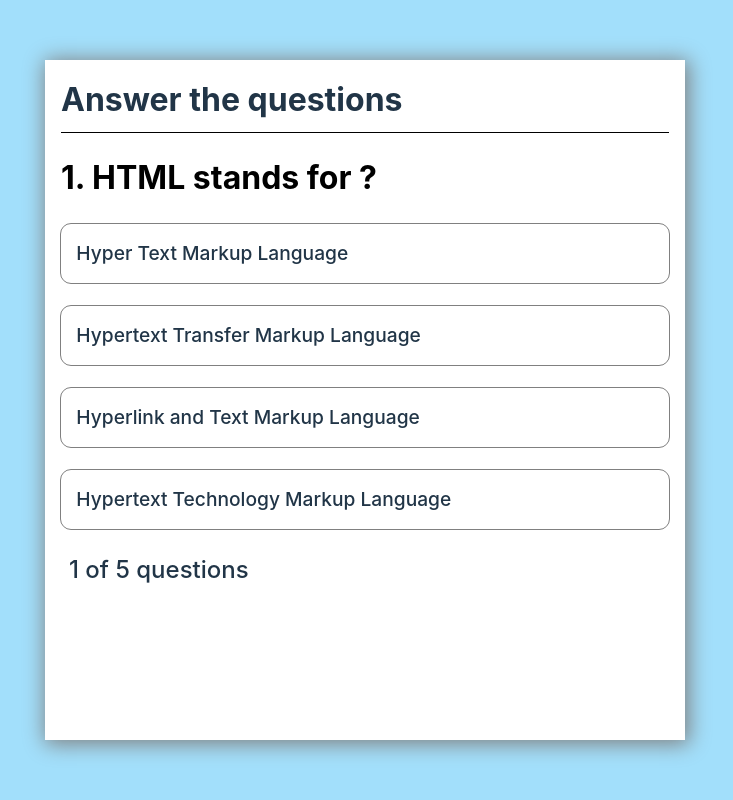
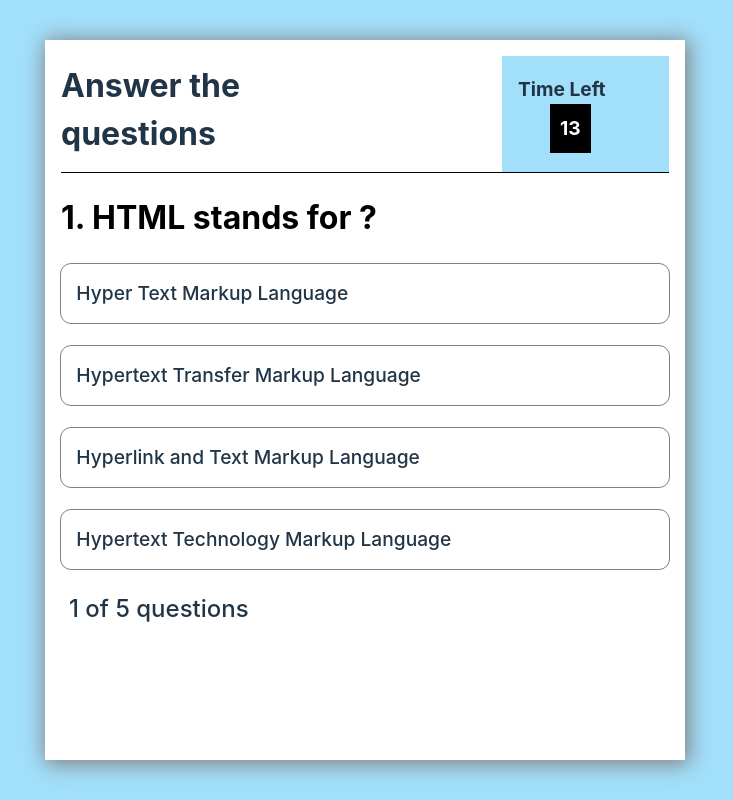
Before and after one commit to Talha12Shiekh/REACT_QUIZZ_APP, a React (Vite) app: page / in a window 1280 px wide. Both pictures are taken after a click on the button "Start Quiz". Shown: the whole page, without its empty margins (275-1008 px from the left). Built offline with nearby package versions, Linux system fonts and the light colour scheme.

Commit message:
Pending Settings Screen

```diff
--- a/src/App.css
+++ b/src/App.css
@@ -20,6 +20,27 @@
 
 .quiz_top_content{
   border-bottom: 1px solid black;
+  display:flex;
+  align-items:center;
+}
+.timer_container{
+  background-color:#03a8f45e;
+  width:30%;
+  margin-left: 8rem;
+}
+
+.timer_container h3{
+  margin-left:1rem;
+  font-size:1.2em;
+}
+
+.timer_container span{
+  background-color:black;
+  height:100%;
+  display:inline-block;
+  padding:10px;
+  color:white;
+  margin-left:2rem;
 }
 
 .question h1{
@@ -37,6 +58,35 @@
   cursor: pointer;
   margin-bottom: 1.4rem;
   user-select: none;
+  display:flex;
+  justify-content:space-between;
+  align-items:center;
+}
+
+.icon_contianer{
+  width:30px;
+  aspect-ratio:1;
+
+  border-radius:50%;
+  display:flex;
+  justify-content:center;
+  align-items:center;
+  font-weight:bold;
+}
+
+.showTickIcon{
+  display:flex;
+  border:3px solid green;
+  color:green;
+}
+.showCrossIcon{
+  display:flex;
+  border:3px solid red;
+  color:red;
+}
+
+.hidden{
+  display:none;
 }
 
 .quiz_options{
@@ -60,11 +110,11 @@
 }
 
 .green{
-  background-color:lightgreen;
+  background-color:#90ee90b0;
 }
 
 .red{
-  background-color:tomato;
+  background-color:#ff634773;
 }
 
 .pointer_events{
@@ -84,7 +134,7 @@
   left:50%;
   transform:translate(-50%,-50%);
   width: 50vw;
-  height: 85vh;
+  height: 90vh;
   background: white;
   box-shadow: 2px 2px 20px 2px grey;
 }
--- a/src/App.jsx
+++ b/src/App.jsx
@@ -1,20 +1,49 @@
-import QuizBox from './QuizBox'
-import './App.css'
-import StartButton from './StartButton'
-import { createPortal } from 'react-dom';
-import {useState} from "react";
+import QuizBox from "./QuizBox";
+import "./App.css";
+import StartButton from "./StartButton";
+import { createPortal } from "react-dom";
+import { useState, useRef,useEffect } from "react";
 
 function App() {
   const [showQuizModal, setShowQuizModal] = useState(false);
+  const [timer, settimer] = useState(15);
+  let interval = useRef();
+
+  useEffect(() => {
+    if(timer < 1){
+      clearInterval(interval.current)
+    }
+  },[timer])
+
+  function increaseTimer() {
+    settimer((p) => p - 1);
+  }
+
+  function increaseCount(){
+    interval.current = setInterval(increaseTimer, 1000);
+  }
+
   return (
     <div className="container">
-      <StartButton onClick={() => setShowQuizModal(true)}/>
-      {showQuizModal && createPortal(
-        <QuizBox setShowQuizModal={setShowQuizModal}/>,
-        document.getElementById("quiz_modal")
-      )}
+      <StartButton
+        interval={interval}
+        onClick={() => {
+          setShowQuizModal(true);
+          increaseCount()
+        }}
+      />
+      {showQuizModal &&
+        createPortal(
+          <QuizBox
+            settimer={settimer}
+            timer={timer}
+            setShowQuizModal={setShowQuizModal}
+            increaseCount={increaseCount}
+          />,
+          document.getElementById("quiz_modal")
+        )}
     </div>
-  )
+  );
 }
 
-export default App
+export default App;
--- a/src/QuizBox.jsx
+++ b/src/QuizBox.jsx
@@ -5,11 +5,12 @@ import Modal from "./Modal"
 import ResultModal from "./ResultModal"
 import { createPortal } from 'react-dom';
 
-const QuizBox = ({setShowQuizModal}) => {
+const QuizBox = React.forwardRef(({settimer,timer,increaseCount},ref) => {
   const [currentindex, setcurrentindex] = useState(0);
   const [currentQuestions, setcurrentQuestions] = useState(
     questions[currentindex]
   );
+  let allQuizes = document.querySelectorAll(".singleQuiz");
   const [resetOptions, setResetOptions] = useState(false);
   const [showNextButton, setshowNextButton] = useState(false);
   const [disableAllOptions, setdisableAllOptions] = useState(false);
@@ -18,9 +19,13 @@ const QuizBox = ({setShowQuizModal}) => {
   const [score,setscore] = useState(0);
 
   const increaseQuestions = () => {
+    settimer(15)
+    clearInterval(ref.current);
+    increaseCount()
     setResetOptions(true);
     setshowNextButton(false);
     setoptionSelected(false);
+    setdisableAllOptions(false);
     if (currentindex >= questions.length - 1) {
       setshowResultModal(true);
       setcurrentindex(0)
@@ -33,13 +38,42 @@ const QuizBox = ({setShowQuizModal}) => {
     setcurrentQuestions(questions[currentindex]);
   }, [currentindex]);
 
+  let correctAnswer = currentQuestions.answer;
+
+  useEffect(() => {
+    if(timer == 0){
+      setdisableAllOptions(true);
+      setshowNextButton(true);
+      for(let i = 0;i<allQuizes.length;i++){
+        if(allQuizes[i].innerText == correctAnswer){
+          allQuizes[i].style.backgroundColor = "lightgreen"
+        }
+      }
+    }
+  },[timer])
+
+  function initTimer(){
+     if(timer < 10){
+      return "0" + timer;
+    }else {
+      return timer;
+    }
+  }
+
   return (
     <>
     {showResultModal && createPortal(<ResultModal setshowResultModal={setshowResultModal} score={score}/>,document.getElementById("result_modal"))}
     <Modal>
       <div className="quizBox">
         <div className="quiz_top_content">
-          <h1>Answer the questions</h1>
+          <div>
+            <h1>Answer the questions</h1>
+          </div>
+          <div className="timer_container">
+            <div className="timerBox">
+              <h3>Time {timer == 0 ? "Off" : "Left"} <span>{initTimer()}</span> </h3>
+            </div>
+          </div>
         </div>
         <div className="question">
           <h1>
@@ -61,6 +95,8 @@ const QuizBox = ({setShowQuizModal}) => {
                 setoptionSelected={setoptionSelected}
                 option={option}
                 setscore={setscore}
+                ref={ref}
+                options={currentQuestions.options}
               />
             );
           })}
@@ -82,6 +118,6 @@ const QuizBox = ({setShowQuizModal}) => {
     </Modal>
     </>
   );
-};
+});
 
 export default QuizBox;
--- a/src/ResultModal.jsx
+++ b/src/ResultModal.jsx
@@ -3,9 +3,18 @@ import Modal from "./Modal";
 import { questions } from "./question";
 
 const ResultModal = ({score,setshowResultModal}) => {
+    function initScore(){
+        if(score <= 3){
+            return "GOOD"
+        }else if(score == 0){
+            return "SORRY"
+        }else {
+            return "EXCELLENT"
+        }
+    }
     return <Modal>
         <div className="resultModal">
-            <h1>{score <= 3 ? "GOOD" : "CONGRADULATIONS"} !</h1>
+            <h1>{initScore()} !</h1>
             <h2 className='title'>You Scored {score} out of {questions.length}</h2>
             <button onClick={() => setshowResultModal(false)}>Restart</button>
         </div>
--- a/src/SingleQuizComponent.jsx
+++ b/src/SingleQuizComponent.jsx
@@ -1,8 +1,8 @@
-import React, { useEffect, useState } from "react";
+import React, { useEffect, useState,useRef } from "react";
 import "./App.css";
 import { questions } from "./question";
 
-const SingleQuizComponent = ({
+const SingleQuizComponent = React.forwardRef(({
   option,
   currentindex,
   resetOptions,
@@ -12,18 +12,24 @@ const SingleQuizComponent = ({
   setdisableAllOptions,
   optionSelected,
   setoptionSelected,
-  setscore
-}) => {
+  setscore,
+  options
+},ref) => {
   const [isCorrect, setisCorrect] = useState(null);
+  const [className, setclassName] = useState("");
+  const [iconclassName, seticonclassName] = useState("");
+  const singleQuizRef = useRef();
 
-  const [className, setclassName] = useState("");
+  const correctAnswer = questions[currentindex].answer;
+  let allQuizes = document.querySelectorAll(".singleQuiz");
 
   function findAnswer(answer) {
+    clearInterval(ref.current)
     if (!optionSelected) {
       setoptionSelected(true);
       setResetOptions(false);
       setshowNextButton(true);
-      const correctAnswer = questions[currentindex].answer;
+
       const clickedOption = answer;
       if (clickedOption === correctAnswer) {
         setisCorrect(true);
@@ -37,13 +43,23 @@ const SingleQuizComponent = ({
   useEffect(() => {
     if (isCorrect) {
       setclassName("green");
+      seticonclassName(true)
     } else if (isCorrect == null) {
       setclassName("");
+      seticonclassName(null)
     } else if (!isCorrect) {
       setclassName("red");
+      seticonclassName(false)
+
+      for(let i = 0;i<allQuizes.length;i++){
+        if(allQuizes[i].innerText == correctAnswer){
+          allQuizes[i].style.backgroundColor = "lightgreen"
+        }
+      }
     }
     if (resetOptions) {
       setisCorrect(null);
+      seticonclassName(null)
     }
 
     if (optionSelected) {
@@ -53,16 +69,32 @@ const SingleQuizComponent = ({
     }
   }, [isCorrect, resetOptions]);
 
+  function iconClassName(){
+    if(iconclassName == null){
+      return "hidden"
+    }else if(iconclassName){
+      return "showTickIcon"
+    }else {
+      return "showCrossIcon"
+    }
+  }
+
   return (
     <div
       className={`singleQuiz ${className} ${
         disableAllOptions ? "pointer_events" : ""
       }`}
+      ref={singleQuizRef}
       onClick={() => findAnswer(option)}
     >
+      <div>
       {option}
+      </div>
+      <div>
+        <div className={`icon_contianer ${iconClassName()}`}>{iconclassName ? "✓" : "✖"}</div>
+      </div>
     </div>
   );
-};
+});
 
 export default SingleQuizComponent;
--- a/src/StartButton.jsx
+++ b/src/StartButton.jsx
@@ -1,7 +1,7 @@
 import React from 'react';
 import "./App.css"
 
-const StartButton = ({onClick}) => {
+const StartButton = ({onClick,interval}) => {
   return (
     <div>
       <button onClick={onClick} className='start_btn'>Start Quiz</button>
```
